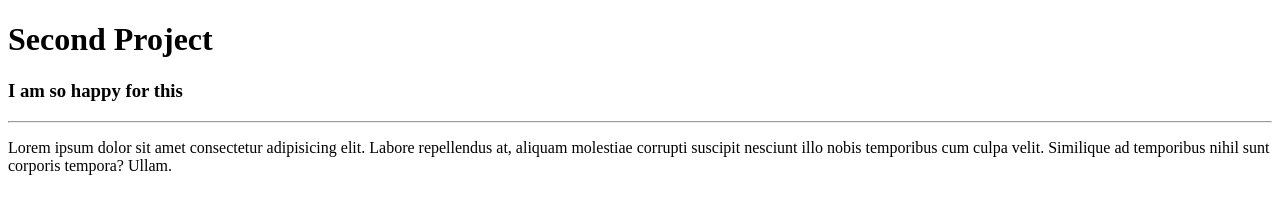
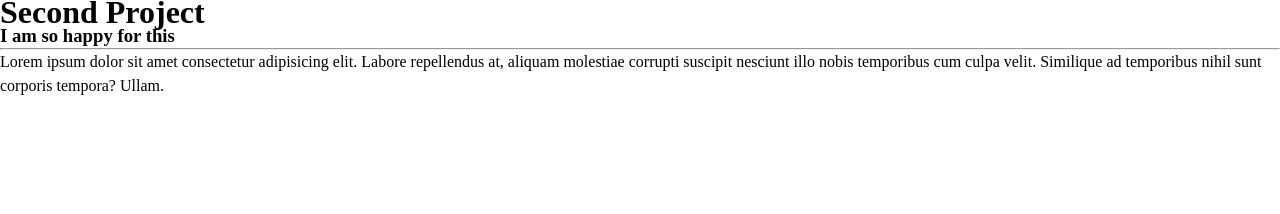
Before and after one commit to probir-kumar/second-project, a plain HTML site: page index.html in a window 1280 px wide. Drawn offline with Linux system fonts and the light colour scheme.

Commit message:
style updated

```diff
--- a/style.css
+++ b/style.css
@@ -1 +1,10 @@
 /* Css style sheet */
+* {
+  margin: 0;
+  padding: 0;
+}
+
+body {
+  font-size: 16px;
+  line-height: 24px;
+}
```
